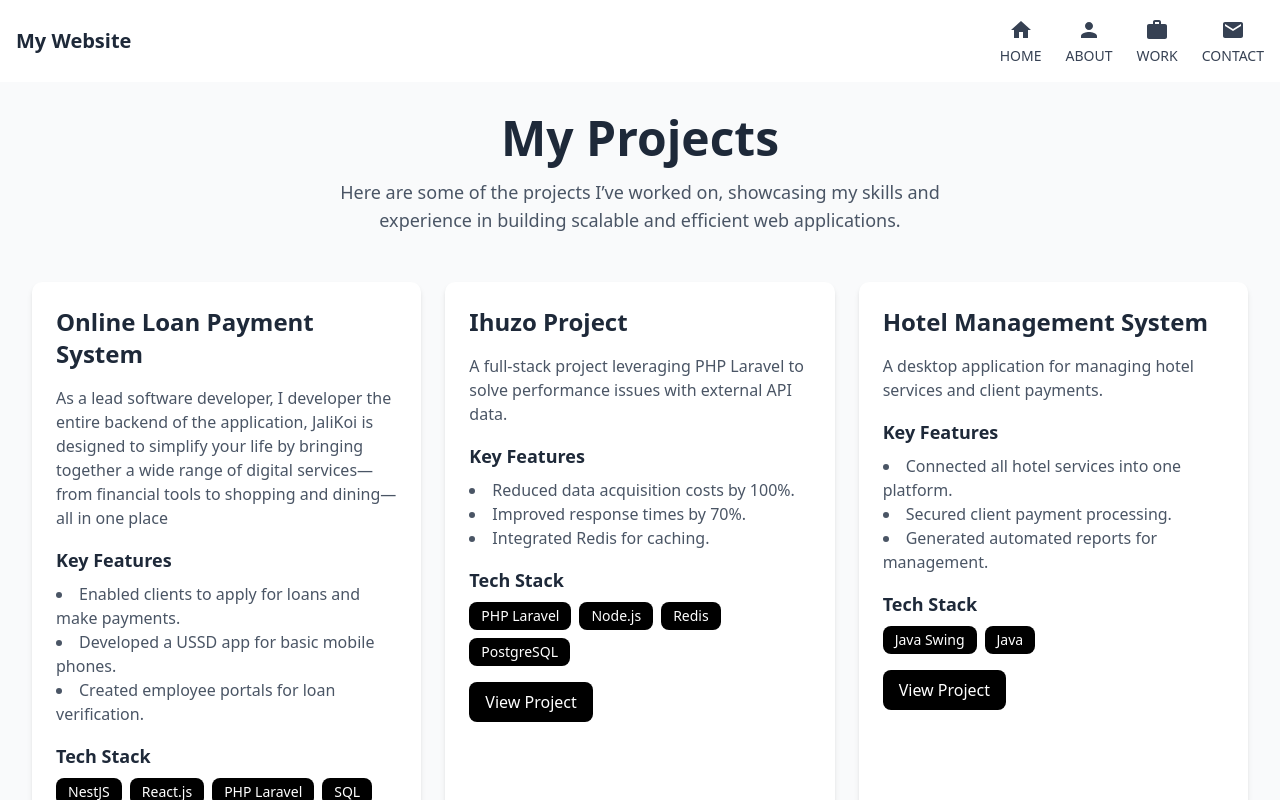
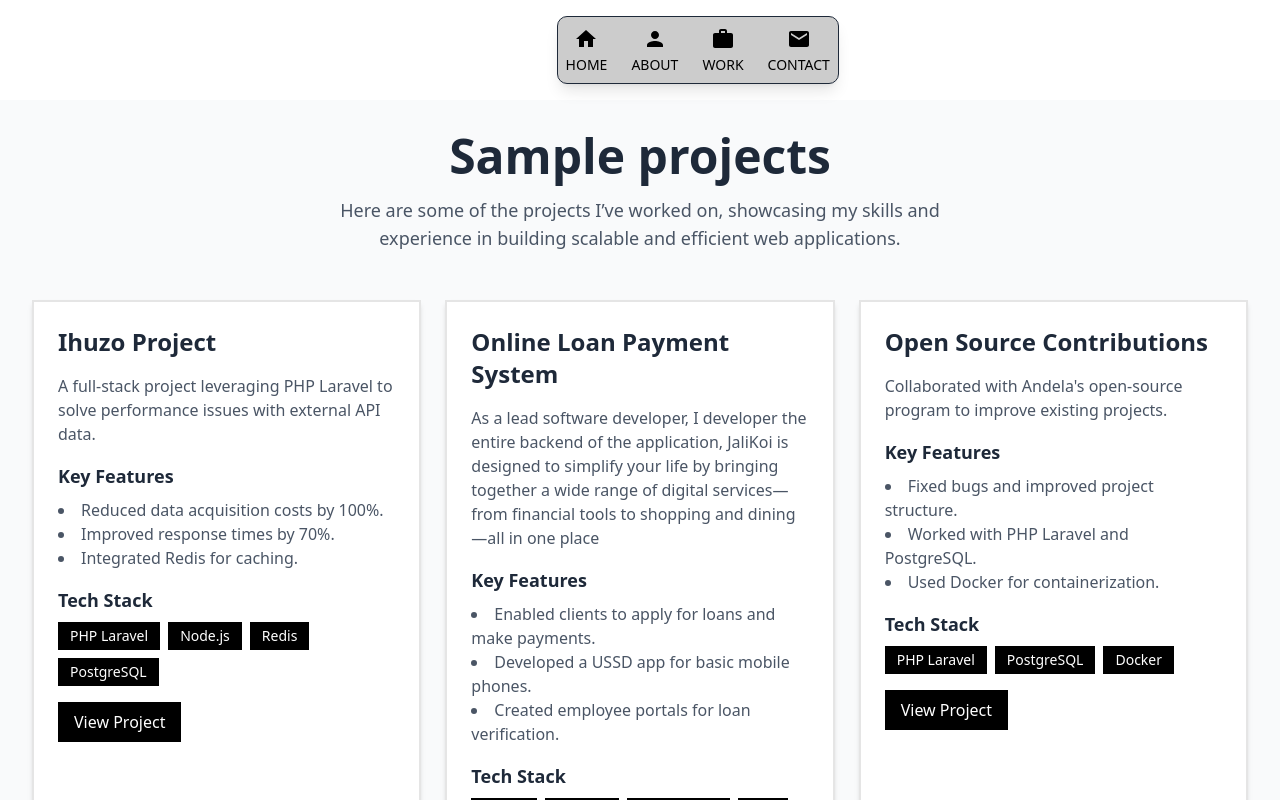
Before and after one commit to muhenge/port, a Next.js app: page /work in a window 1280 px wide. Shown: the top 800 px of the page. Built offline with nearby package versions, Linux system fonts and the light colour scheme.

Commit message:
Updated header

```diff
--- a/src/app/components/header.tsx
+++ b/src/app/components/header.tsx
@@ -1,4 +1,4 @@
-'use client'
+'use client';
 import { Nav } from "./nav";
 import HomeIcon from "@mui/icons-material/Home";
 import PersonIcon from "@mui/icons-material/Person";
@@ -8,10 +8,11 @@ import EmailIcon from "@mui/icons-material/Email";
 export function Header() {
     return (
         <>
-      <header className="hidden sm:flex justify-between items-center p-4 bg-white shadow-md border-t-black md:border-b-black">
-        <h1 className="text-xl font-bold text-gray-800">My Website</h1>
-        <nav className="">
-          <ul className="flex space-x-6">
+            {/* Desktop Header */}
+            <header className="hidden sm:flex justify-between items-center p-4 bg-transparent sticky top-0 z-50">
+                <h1 className="text-xl font-bold text-white">My Website</h1>
+                <nav className="flex-grow flex justify-center">
+                    <ul className="flex space-x-6 bg-black/20 backdrop-blur-sm rounded-lg p-2 shadow-lg border border-gray-800">
                         <Nav text="HOME" url="/" icon={<HomeIcon className="w-6 h-6" />} />
                         <Nav text="ABOUT" url="/about" icon={<PersonIcon className="w-6 h-6" />} />
                         <Nav text="WORK" url="/work" icon={<WorkIcon className="w-6 h-6" />} />
@@ -20,8 +21,8 @@ export function Header() {
                 </nav>
             </header>
 
-
-      <nav className="fixed bottom-0 left-0 right-0 sm:hidden bg-white shadow-lg border-t border-gray-200">
+            {/* Mobile Navigation Bar */}
+            <nav className="fixed bottom-0 left-0 right-0 sm:hidden bg-white/90 backdrop-blur-lg transparent shadow-lg border-t border-gray-800">
                 <ul className="flex justify-around p-2">
                     <Nav text="HOME" url="/" icon={<HomeIcon className="w-6 h-6" />} />
                     <Nav text="ABOUT" url="/about" icon={<PersonIcon className="w-6 h-6" />} />
--- a/src/app/components/nav.tsx
+++ b/src/app/components/nav.tsx
@@ -11,10 +11,10 @@ export function Nav({ text, url, icon }: NavProps) {
         <li className="relative group">
             <Link
                 href={url}
-        className="flex flex-col items-center text-gray-700 hover:text-black transition-colors duration-300"
+                className="flex flex-col items-center text-black  transition-colors duration-300  hover:scale-125 focus:scale-135"
             >
                 {/* Icon (always visible) */}
-        <span className="mb-1">{icon}</span>
+                <span className="mb-1 focus:scale-205">{icon}</span>
                 {/* Text (hidden on small screens) */}
                 <span className="hidden sm:block text-sm">{text}</span>
                 {/* Underline effect (ink-like) */}
--- a/src/app/layout.tsx
+++ b/src/app/layout.tsx
@@ -4,6 +4,7 @@ import "./globals.css";
 import { Header } from "./components/header";
 // import WhatsAppFloat from "./components/WhatsAppFloat";
 import { ThemeProvider } from "next-themes";
+import ThemeToggle from "@/app/components/ThemeToggle";
 // import ThemeToggle from "./components/components/ThemeToggle";
 
 const geistSans = Geist({
--- a/src/app/work/page.tsx
+++ b/src/app/work/page.tsx
@@ -2,19 +2,6 @@ import Link from "next/link";
 
 export default function ProjectsPage() {
   const projects = [
-    {
-      id: "loan-payment-system",
-      title: "Online Loan Payment System",
-      description:
-        "As a lead software developer, I developer the entire backend of the application, JaliKoi is designed to simplify your life by bringing together a wide range of digital services—from financial tools to shopping and dining—all in one place ",
-      features: [
-        "Enabled clients to apply for loans and make payments.",
-        "Developed a USSD app for basic mobile phones.",
-        "Created employee portals for loan verification.",
-      ],
-      techStack: ["NestJS", "React.js", "PHP Laravel", "SQL", "Nginx"],
-      link: "https://jalikoi.rw/",
-    },
     {
       id: "ihuzo-project",
       title: "Ihuzo Project",
@@ -26,21 +13,34 @@ export default function ProjectsPage() {
         "Integrated Redis for caching.",
       ],
       techStack: ["PHP Laravel", "Node.js", "Redis", "PostgreSQL"],
-      link: "https://example.com",
+      link: "https://ihuzo.rw/?tab=dsp",
     },
     {
-      id: "hotel-management-system",
-      title: "Hotel Management System",
+      id: "loan-payment-system",
+      title: "Online Loan Payment System",
       description:
-        "A desktop application for managing hotel services and client payments.",
+          "As a lead software developer, I developer the entire backend of the application, JaliKoi is designed to simplify your life by bringing together a wide range of digital services—from financial tools to shopping and dining—all in one place ",
       features: [
-        "Connected all hotel services into one platform.",
-        "Secured client payment processing.",
-        "Generated automated reports for management.",
+        "Enabled clients to apply for loans and make payments.",
+        "Developed a USSD app for basic mobile phones.",
+        "Created employee portals for loan verification.",
       ],
-      techStack: ["Java Swing", "Java"],
-      link: "https://example.com",
+      techStack: ["NestJS", "React.js", "PHP Laravel", "SQL", "Nginx"],
+      link: "https://jalikoi.rw/",
     },
+    // {
+    //   id: "hotel-management-system",
+    //   title: "Hotel Management System",
+    //   description:
+    //     "A desktop application for managing hotel services and client payments.",
+    //   features: [
+    //     "Connected all hotel services into one platform.",
+    //     "Secured client payment processing.",
+    //     "Generated automated reports for management.",
+    //   ],
+    //   techStack: ["Java Swing", "Java"],
+    //   link: "https://example.com",
+    // },
     {
       id: "open-source-contributions",
       title: "Open Source Contributions",
@@ -52,7 +52,7 @@ export default function ProjectsPage() {
         "Used Docker for containerization.",
       ],
       techStack: ["PHP Laravel", "PostgreSQL", "Docker"],
-      link: "https://example.com",
+      link: "https://github.com/ALCOpenSource/Mentor-Management-System-Team-1",
     },
   ];
 
@@ -61,7 +61,7 @@ export default function ProjectsPage() {
       {/* Page Title */}
       <section className="text-center mb-12">
         <h1 className="text-4xl sm:text-5xl font-bold text-gray-800 mb-4">
-          My Projects
+          Sample projects
         </h1>
         <p className="text-lg text-gray-600 max-w-2xl mx-auto">
           Here are some of the projects I’ve worked on, showcasing my skills and
@@ -74,7 +74,7 @@ export default function ProjectsPage() {
         {projects.map((project) => (
           <div
             key={project.id}
-            className="bg-white p-6 rounded-lg shadow-md hover:shadow-lg transition-shadow duration-300"
+            className="bg-white p-6 border-2 shadow-md hover:shadow-lg transition-shadow duration-300"
           >
             <h2 className="text-2xl font-semibold text-gray-800 mb-4">
               {project.title}
@@ -95,7 +95,7 @@ export default function ProjectsPage() {
               {project.techStack.map((tech, index) => (
                 <span
                   key={index}
-                  className="bg-black text-white px-3 py-1 rounded-md text-sm"
+                  className="bg-black text-white px-3 py-1 text-sm"
                 >
                   {tech}
                 </span>
@@ -106,7 +106,7 @@ export default function ProjectsPage() {
                 href={project.link}
                 target="_blank"
                 rel="noopener noreferrer"
-                className="inline-block bg-black text-white px-4 py-2 rounded-md hover:bg-white hover:text-black hover:shadow-md transition-all duration-300"
+                className="inline-block bg-black text-white px-4 py-2 hover:bg-white hover:text-black hover:shadow-md transition-all duration-300"
               >
                 View Project
               </Link>
```
Also changed, not shown: src/app/components/ThemeToggle.tsx (renamed from src/app/components/components/ThemeToggle.tsx). Lines whose indentation alone changed are shown as unchanged.
